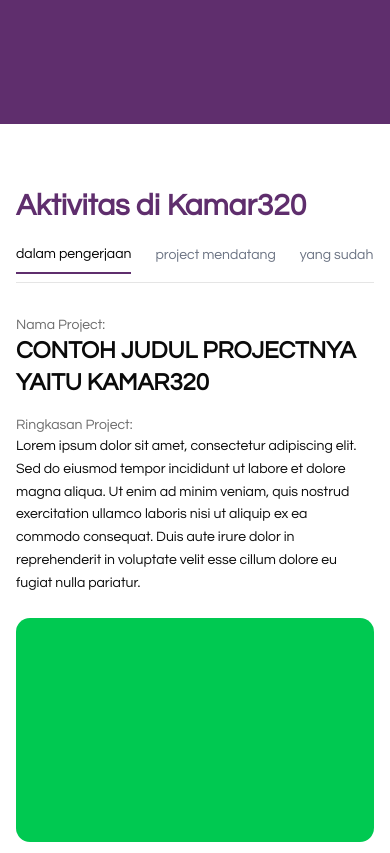
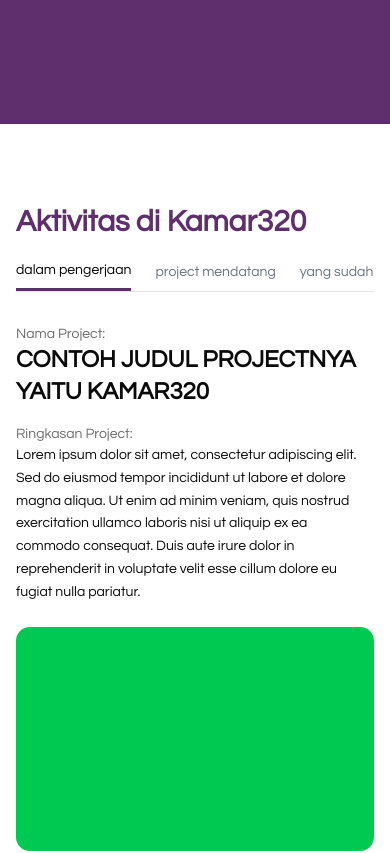
Before and after one commit to benayajosuaa/Frontend-Kav320, a Next.js app: page / in a window 390 px wide. Shown: the part 720-1573 px from the top of the page. Built offline with nearby package versions, Linux system fonts and the light colour scheme.

Commit message:
update : fix bug warna border tab

```diff
--- a/src/app/(public)/home/page.tsx
+++ b/src/app/(public)/home/page.tsx
@@ -92,7 +92,7 @@ export default function HomePage() {
             </div>
 
             {/* SECTION: 2 */}
-            <div className="bg-white py-16 sm:py-20 md:py-24 lg:pt-30 lg:pb-30">
+            <div className="bg-white py-20 sm:pt-27 md:py-24 lg:pt-30 lg:pb-30">
                 <div className="px-4 sm:px-6 md:px-10 lg:p-15">
                     <div className="flex flex-col">
                         <div className="pb-5 sm:pb-6">
@@ -100,12 +100,12 @@ export default function HomePage() {
                         </div>
                         {/* Tabsnya */}
                         <div>
-                            <div className="mb-8 flex gap-6 overflow-x-auto border-b pb-2 text-sm whitespace-nowrap sm:mb-10 sm:gap-10 sm:text-base md:text-lg lg:gap-15">
+                            <div className="mb-8 flex gap-6 overflow-x-auto border-b  text-sm whitespace-nowrap sm:mb-10 sm:gap-10 sm:text-base md:text-lg lg:gap-15">
                                 <button
                                     onClick={() => setActiveTab("dalam pengerjaan")}
                                     className={`shrink-0 pb-2 transition-all ${
                                     activeTab === "dalam pengerjaan"
-                                        ? "border-b-2 border-[#5F2E6D] text-black"
+                                        ? "border-b-3 border-[#5F2E6D] text-black"
                                         : "text-gray-500"
                                     }`}
                                 >
@@ -115,7 +115,7 @@ export default function HomePage() {
                                     onClick={() => setActiveTab("project mendatang")}
                                     className={`shrink-0 pb-2 transition-all ${
                                     activeTab === "project mendatang"
-                                        ? "border-b-2 border-[#5F2E6D]  text-black"
+                                        ? "border-b-3 border-[#5F2E6D]  text-black"
                                         : "text-gray-500"
                                     }`}
                                 >
@@ -125,7 +125,7 @@ export default function HomePage() {
                                     onClick={() => setActiveTab("selesai")}
                                     className={`shrink-0 pb-2 transition-all ${
                                     activeTab === "selesai"
-                                        ? "border-b-2 border-[#5F2E6D]  text-black"
+                                        ? "border-b-3 border-[#5F2E6D]  text-black"
                                         : "text-gray-500"
                                     }`}
                                 >
```
